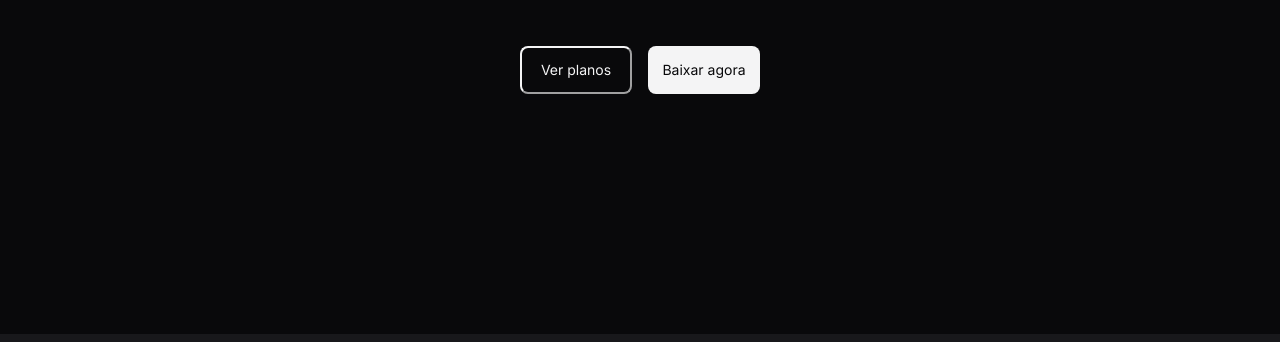
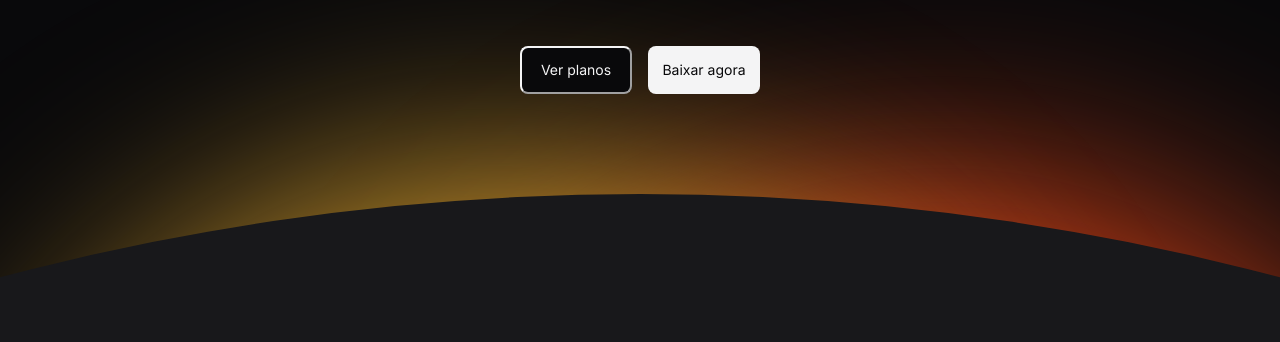
Before and after one commit to Alane-prog/Proj.Zingnen, a plain HTML site: page index.html in a window 1280 px wide. Shown: the part 418-760 px from the top of the page. Drawn offline with Linux system fonts and the light colour scheme; a web font is replaced by a local one.

Commit message:
Correção de imagem de fundo - Hero

```diff
--- a/styles/hero_section.css
+++ b/styles/hero_section.css
@@ -1,6 +1,6 @@
 .herosection{
     text-align: center;
-    background: url(./assets/Illustration.svg) no-repeat bottom center/contain;
+    background: url(/assets/Illustration.svg) no-repeat bottom center/contain;
     padding-bottom: 15rem;
 
     & h1 {
```
